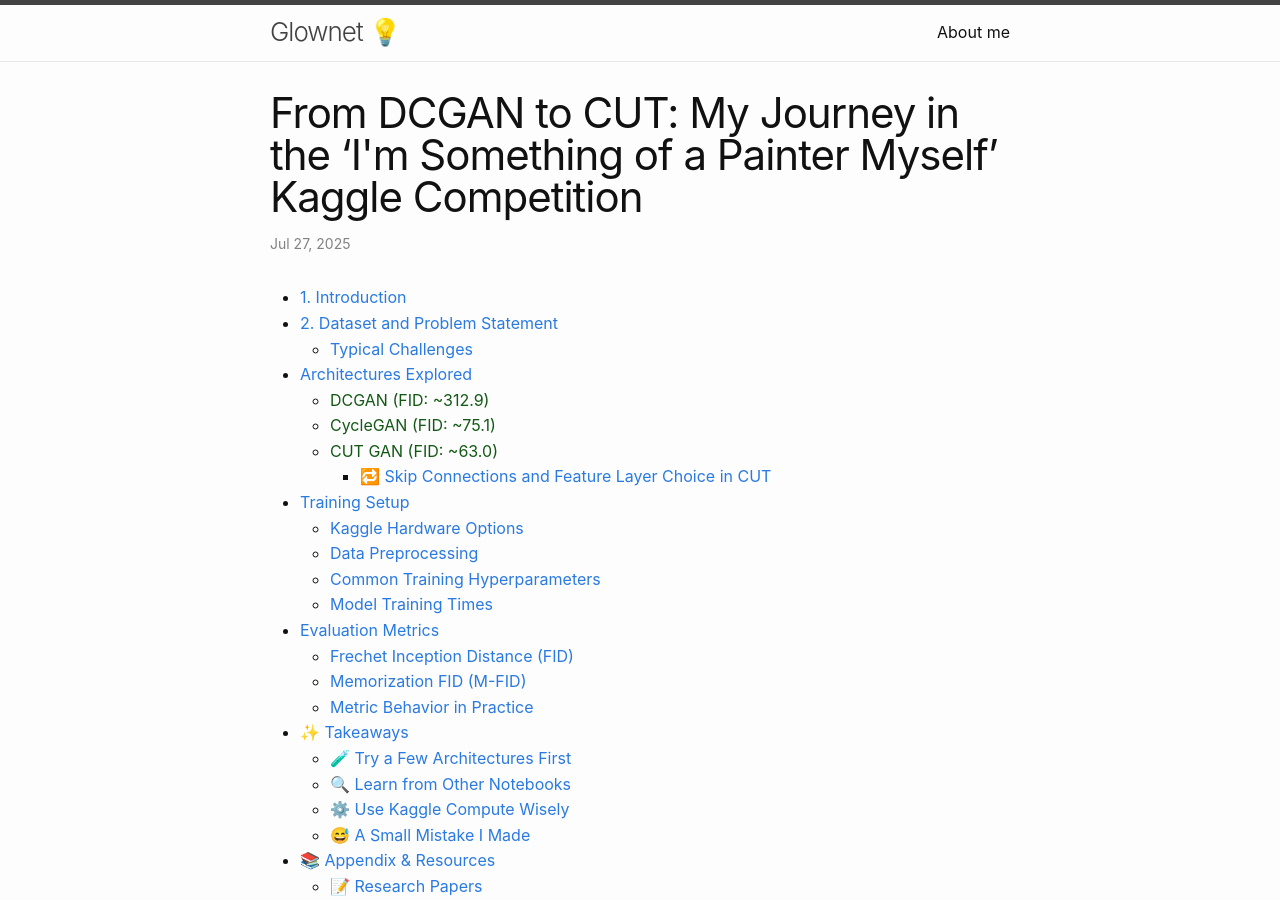
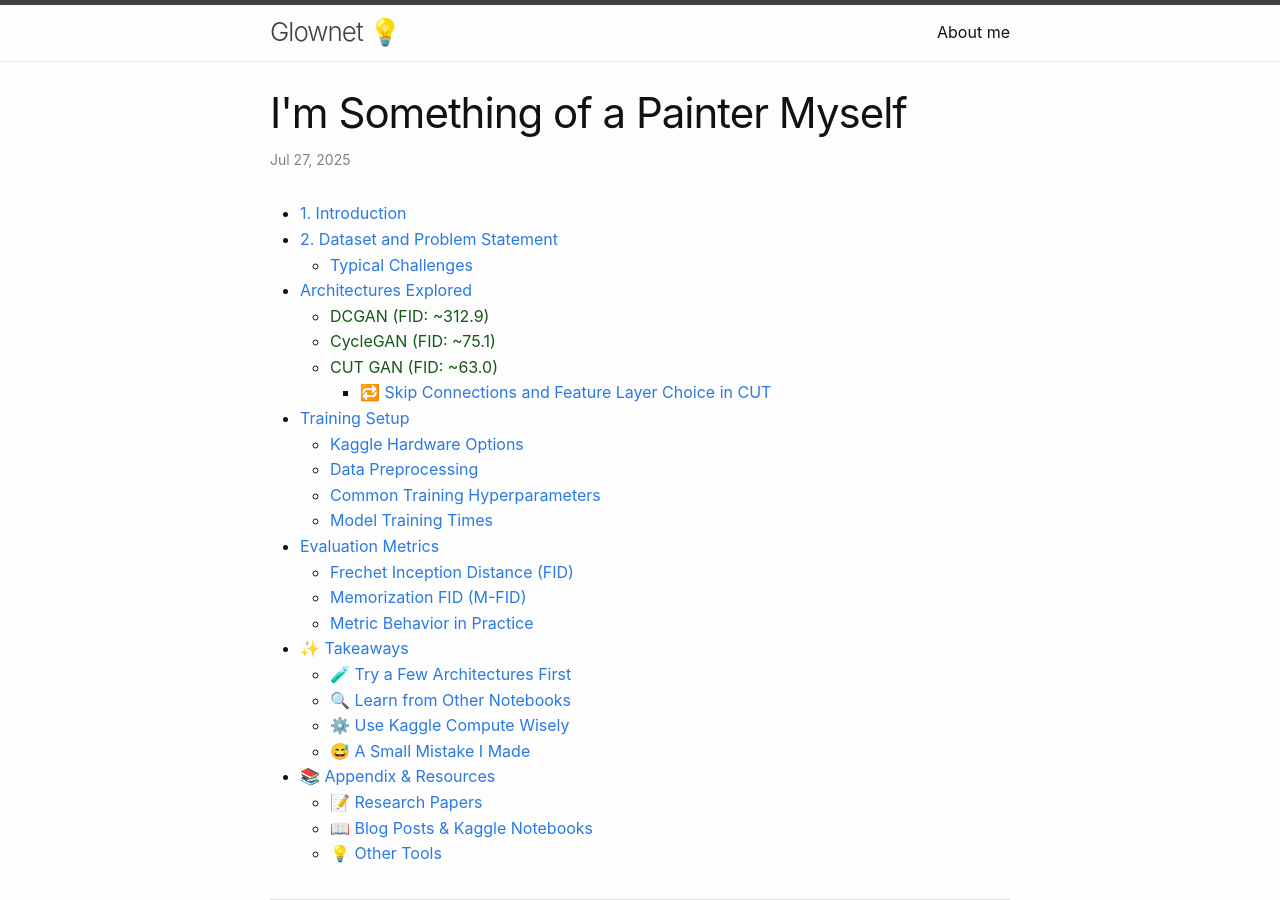
Before and after one commit to ayushi2019031/glownet.io, a Jekyll site: the page built from _posts/2025-07-27-im-something-of-a-painter.md, in a window 1280 px wide and 900 px high. Built offline with Jekyll 4.4.1, drawn with Linux system fonts in a browser that asks for light colours; comment, search, counter and statistics services are not loaded.

Commit message:
Change title of a blog post

```diff
--- a/_posts/2025-07-27-im-something-of-a-painter.md
+++ b/_posts/2025-07-27-im-something-of-a-painter.md
@@ -1,6 +1,6 @@
 ---
 layout: post
-title: "From DCGAN to CUT: My Journey in the ‘I'm Something of a Painter Myself’ Kaggle Competition"
+title: "I'm Something of a Painter Myself"
 permalink: /im-something-of-a-painter/
 tags: [GANs, Kaggle, DCGAN, CycleGAN, CUT]
 image: "../images/post-cards/global-glownet-card.webp"
```
